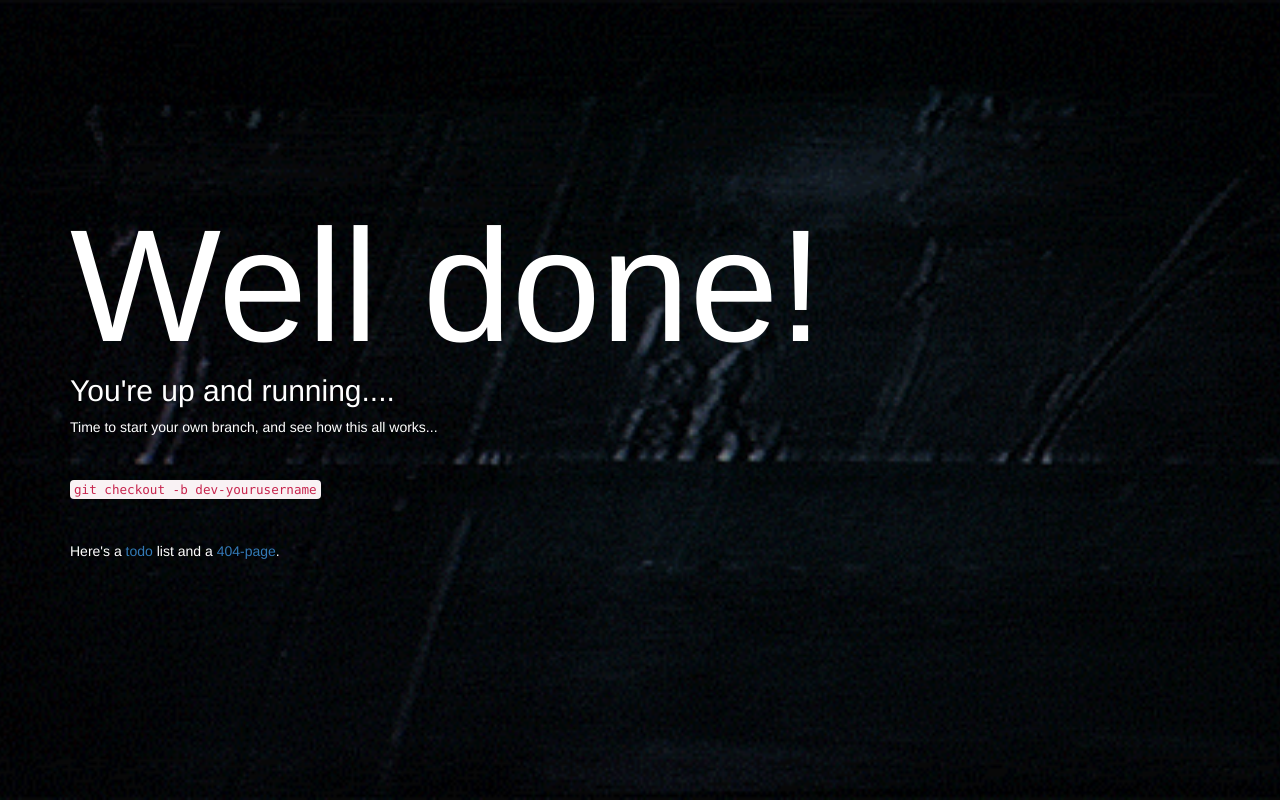
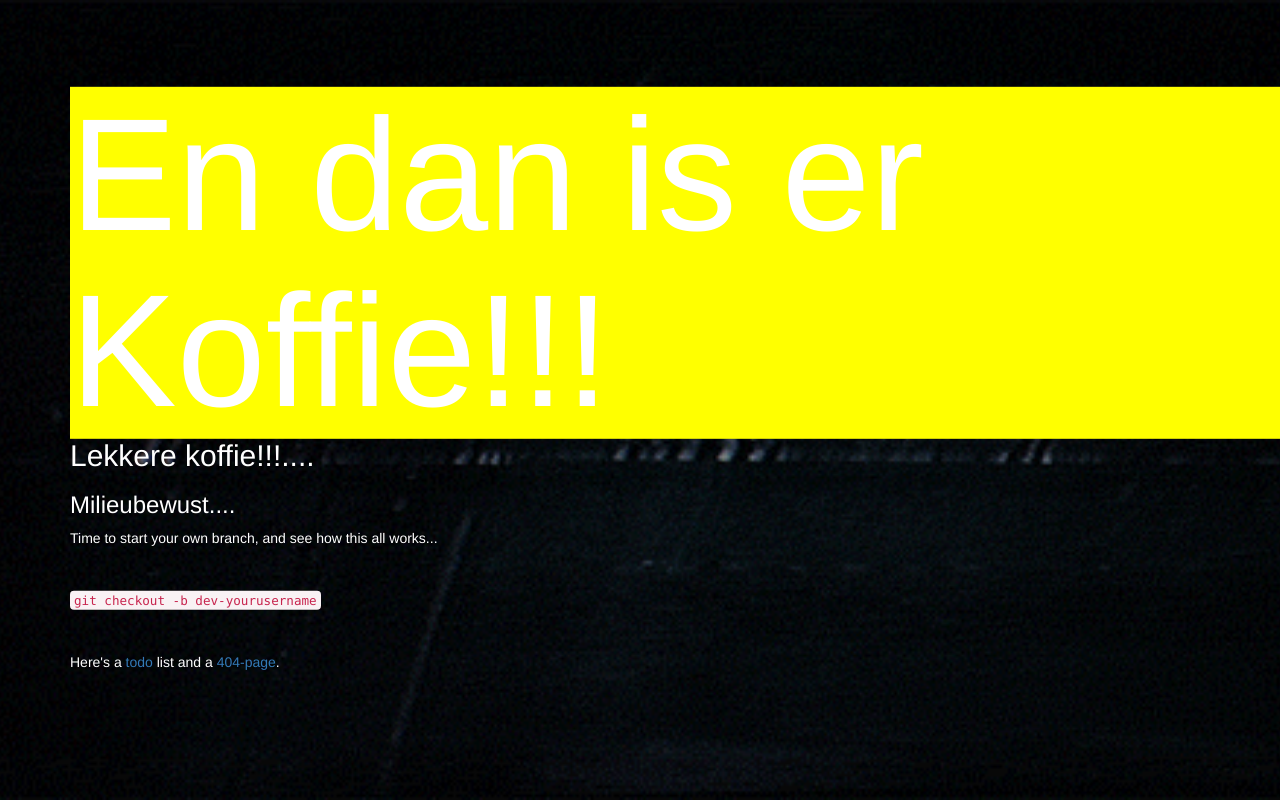
Before and after one commit to wizardofzos/zdo-git-cursus, a Flask app: page / in a window 1280 px wide. Run offline with Flask 2, Linux system fonts and the light colour scheme; some libraries are stand-ins or nearby versions.

Commit message:
noeditor

```diff
--- a/templates/pages/home.html
+++ b/templates/pages/home.html
@@ -53,6 +53,7 @@
 
 h1 {
   font-size: 160px;
+  background-color: yellow;
   margin-bottom: 0;
   margin-top: 0;
 }
@@ -90,6 +91,7 @@ p {
   }
 
   h1 {
+    background-color: yellow;
     font-size: 120px;
   }
 }
@@ -109,8 +111,9 @@ p {
     <div class='row content'>
       <div class='col-lg-12'></div>
       <div class='col-lg-12'>
-          <h1>Well done!</h1>
-          <h2>You're up and running....</h2>
+          <h1>En dan is er Koffie!!!</h1>
+          <h2>Lekkere koffie!!!....</h2>
+          <h3>Milieubewust....</h3>
           <p>Time to start your own branch, and see how this all works...</p>
           <code>git checkout -b dev-yourusername</code>
           <p></p>
```
